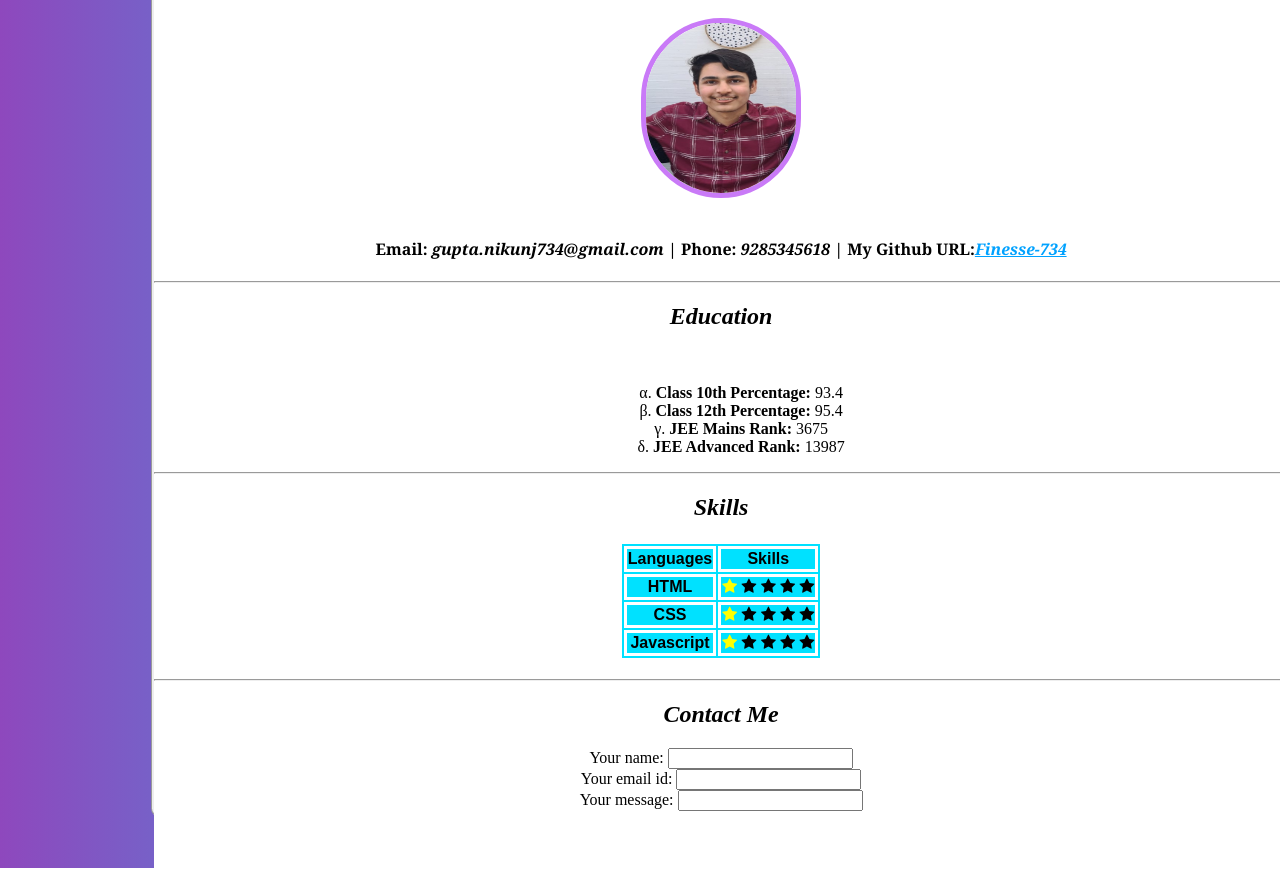
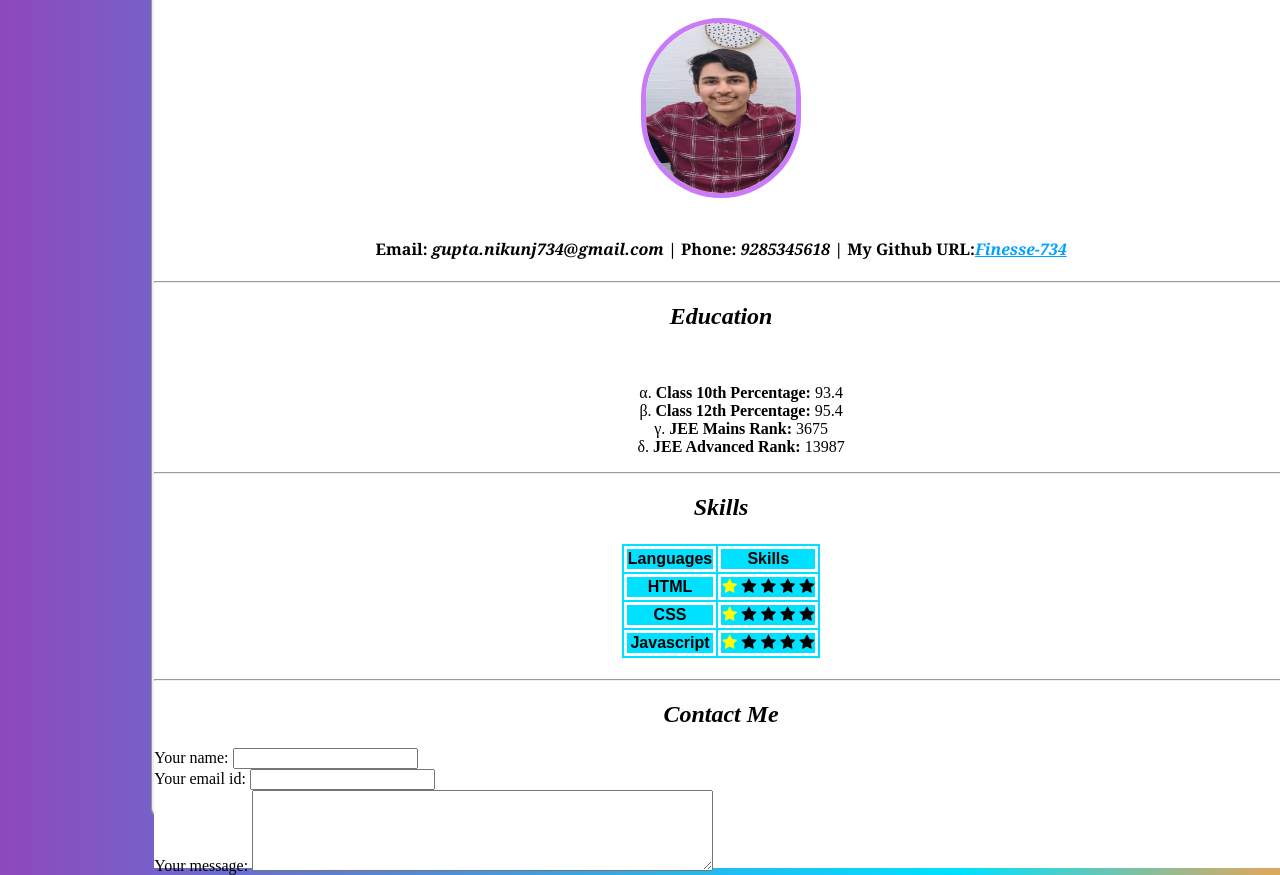
Before and after one commit to Finesse-734/Finesse-734.github.io, a plain HTML site: page TASK1.html in a window 1280 px wide. Shown: the part 195-1070 px from the top of the page. Drawn offline with Linux system fonts and the light colour scheme.

Commit message:
Final Commit WebD Task2

```diff
--- a/TASK1.html
+++ b/TASK1.html
@@ -65,10 +65,12 @@
                 border: 3px solid rgb(255, 255, 255) ;
               }
               form{
-                text-align: center;
+                text-align: left;
                 height: 120px;
               }
-
+              textarea{
+                text-align: left;
+              }
             </style>
             <div>
             <br>
@@ -143,7 +145,10 @@
                 <label for="emailid">Your email id: </label>
                 <input type="email" id="lname" name="lname"><br>
               <label for="msg" >Your message: </label>
-                <input type="text" id="msg" name="msg"><br>
+
+              <textarea id="msg" name="msg" rows="5" cols="55">
+              </textarea>
+                <br>
             </form>
           </div>
 
```
Also changed, not shown: Index.css (line endings or trailing spaces).
